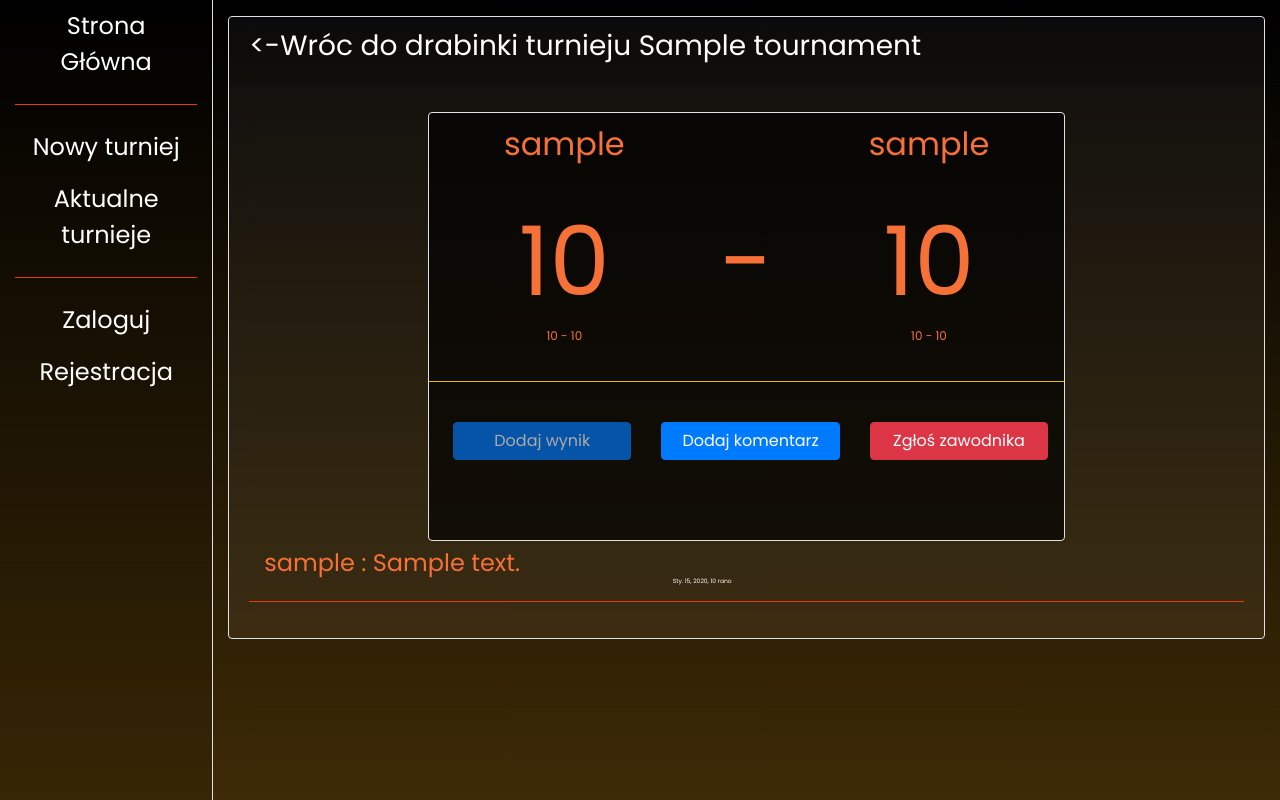
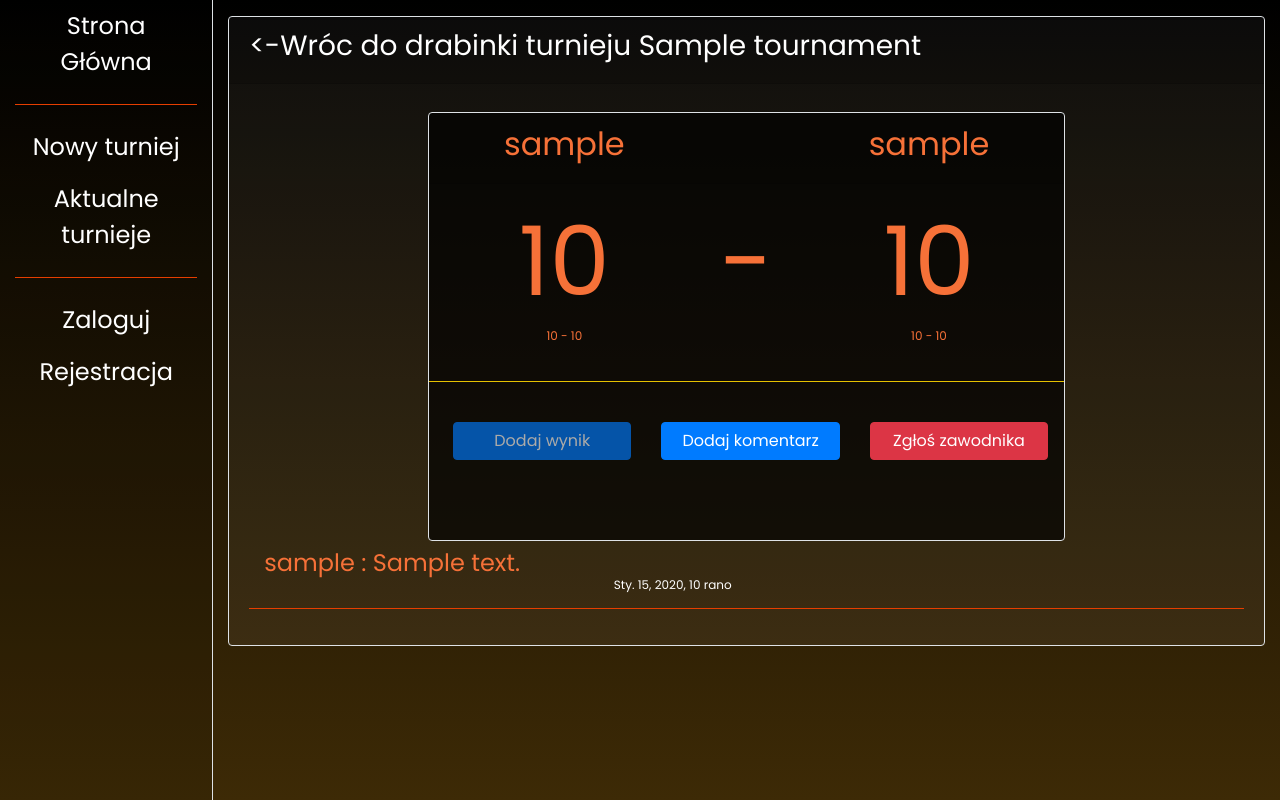
Before and after one commit to psgoral/Django-Tournament-Creator, a Django app: a page that uses main/templates/main/match.html in a window 1280 px wide. Run offline with Django 3.2, Linux system fonts and the light colour scheme; tables that the repository leaves empty hold one stand-in row (values such as "Sample post"); some libraries are stand-ins or nearby versions.

Commit message:
deploy-script

```diff
--- a/main/templates/main/match.html
+++ b/main/templates/main/match.html
@@ -131,12 +131,12 @@
                             </div>
                         </div>
                     </div>
-                    <div class="row-8">
+                    <div class="row-6 justify-content-md-center">
                         {%for comment in comments%}
                         <div class="col-6">
                             <h4>
                                 {{comment.author}} : {{comment.message}}
-                                <p class="small text-white text-right" style="font-size:6px">{{comment.date}}</p>
+                                <p class="small text-white text-right" style="font-size:12px">{{comment.date}}</p>
                             </h4>
                         </div>
                         <hr style="background-color: orangered;">
```
